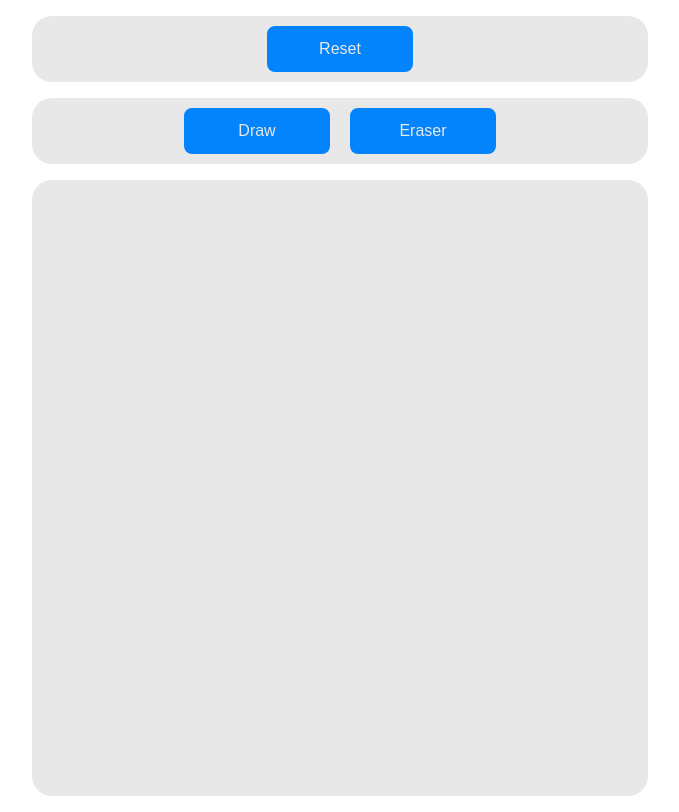
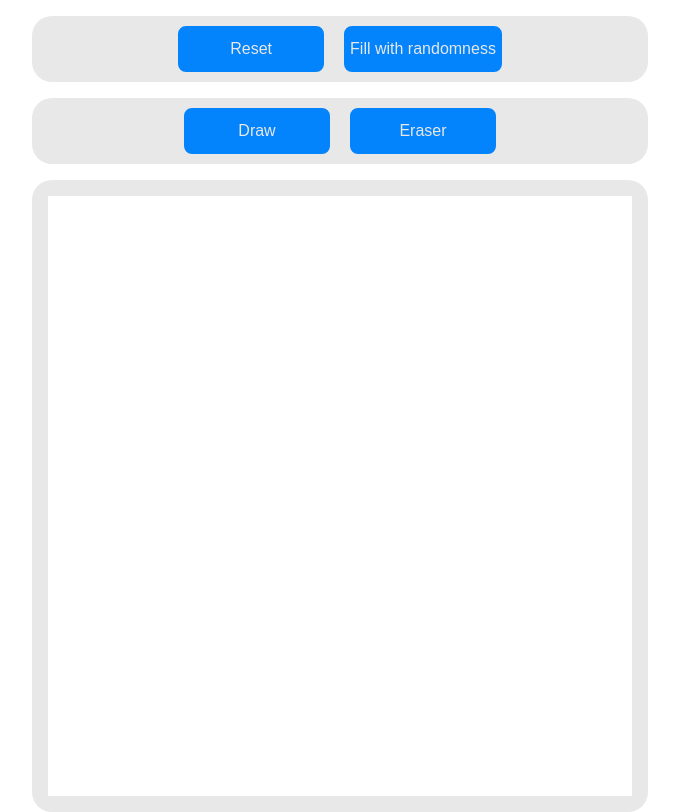
Before and after one commit to utkabulka/etch-a-sketch, a plain HTML site: page index.html in a window 1280 px wide. Shown: the whole page, without its empty margins (300-979 px from the left). Drawn offline with Linux system fonts and the light colour scheme.

Commit message:
working grid of pixels

```diff
--- a/index.html
+++ b/index.html
@@ -1,21 +1,23 @@
 <!DOCTYPE html>
 <html lang="en">
   <head>
-    <meta charset="UTF-8">
-    <meta name="viewport" content="width=device-width, initial-scale=1.0">
+    <meta charset="UTF-8" />
+    <meta name="viewport" content="width=device-width, initial-scale=1.0" />
     <title>Etch a Sketch</title>
     <script src="./script.js" defer></script>
-    <link rel="stylesheet" href="./stylesheet.css" defer>
+    <link rel="stylesheet" href="./stylesheet.css" defer />
   </head>
   <body>
     <div class="content">
-        <button>Reset</button>
-        <!-- <button></button> -->
+      <button id="reset-button">Reset</button>
+      <button id="random-colors-button">Fill with randomness</button>
     </div>
     <div class="content">
       <button>Draw</button>
       <button>Eraser</button>
     </div>
-    <div class="content sketchpad"></div>
+    <div class="content">
+      <div class="sketchpad"></div>
+    </div>
   </body>
 </html>
--- a/script.js
+++ b/script.js
@@ -1 +1,31 @@
-const sketchpadContainer = document.querySelector(".content.sketchpad");
+const sketchpadContainer = document.querySelector(".sketchpad");
+const resetButton = document.querySelector("#reset-button");
+const randomColorsButton = document.querySelector("#random-colors-button");
+
+let gridSize = 16;
+
+initSketchpad(false);
+
+resetButton.onclick = () => initSketchpad(false);
+randomColorsButton.onclick = () => initSketchpad(true);
+
+function initSketchpad(randomColor = false) {
+  sketchpadContainer.textContent = "";
+
+  sketchpadContainer.style.gridTemplateColumns = `repeat(${gridSize}, 1fr)`;
+  sketchpadContainer.style.gridTemplateRows = `repeat(${gridSize}, 1fr)`;
+
+  for (let i = 0; i < gridSize; i++) {
+    for (let j = 0; j < gridSize; j++) {
+      let newPixel = document.createElement("div");
+      newPixel.className = "pixel";
+
+      if (randomColor) {
+        newPixel.style.backgroundColor =
+          "#" + Math.floor(Math.random() * 16777215).toString(16);
+      }
+
+      sketchpadContainer.appendChild(newPixel);
+    }
+  }
+}
--- a/stylesheet.css
+++ b/stylesheet.css
@@ -1,4 +1,4 @@
-@import url('https://fonts.googleapis.com/css2?family=Roboto:wght@400;700&display=swap');
+@import url("https://fonts.googleapis.com/css2?family=Roboto:wght@400;700&display=swap");
 
 body {
   font-family: Roboto, sans-serif;
@@ -16,7 +16,8 @@ button {
   border: 2px solid #e8e8e8;
   font-size: 16px;
   font-weight: 500;
-    width: 150px;
+  padding: 0 16x 0 16px;
+  min-width: 150px;
   height: 50px;
 }
 
@@ -25,19 +26,29 @@ button:hover {
   cursor: pointer;
 }
 
+.content,
+.sketchpad {
+  padding: 8px;
+  width: 600px;
+}
+
 .content {
   display: flex;
   flex-direction: row;
   background-color: #e8e8e8;
+  margin-top: 16px;
+  border-radius: 20px;
   justify-content: center;
   align-items: center;
-    padding: 8px;
-    border-radius: 20px;
   gap: 16px;
-    width: 600px;
-    margin-top: 16px;
 }
 
-.content.sketchpad {
+.sketchpad {
+  display: grid;
+  gap: 0;
   height: 600px;
 }
+
+.pixel {
+  background-color: white;
+}
```
Lines whose indentation alone changed are shown as unchanged.
